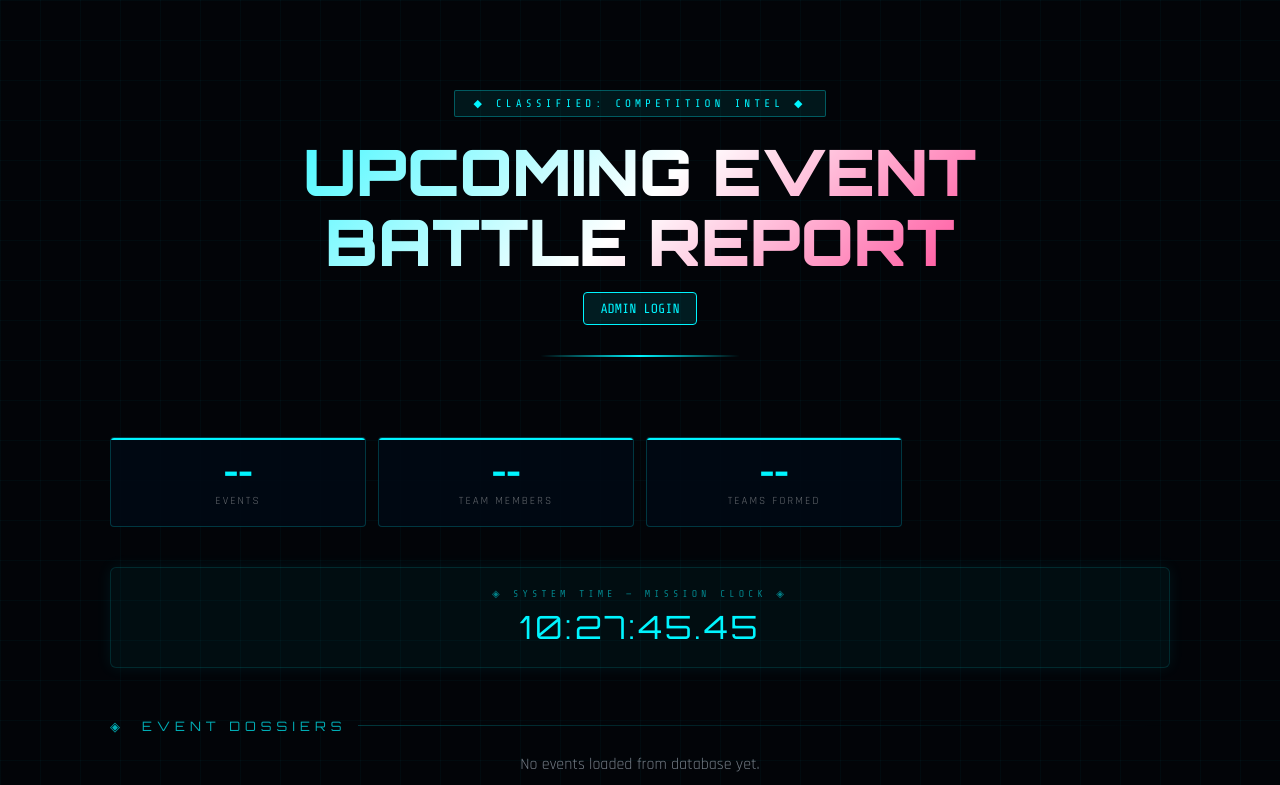
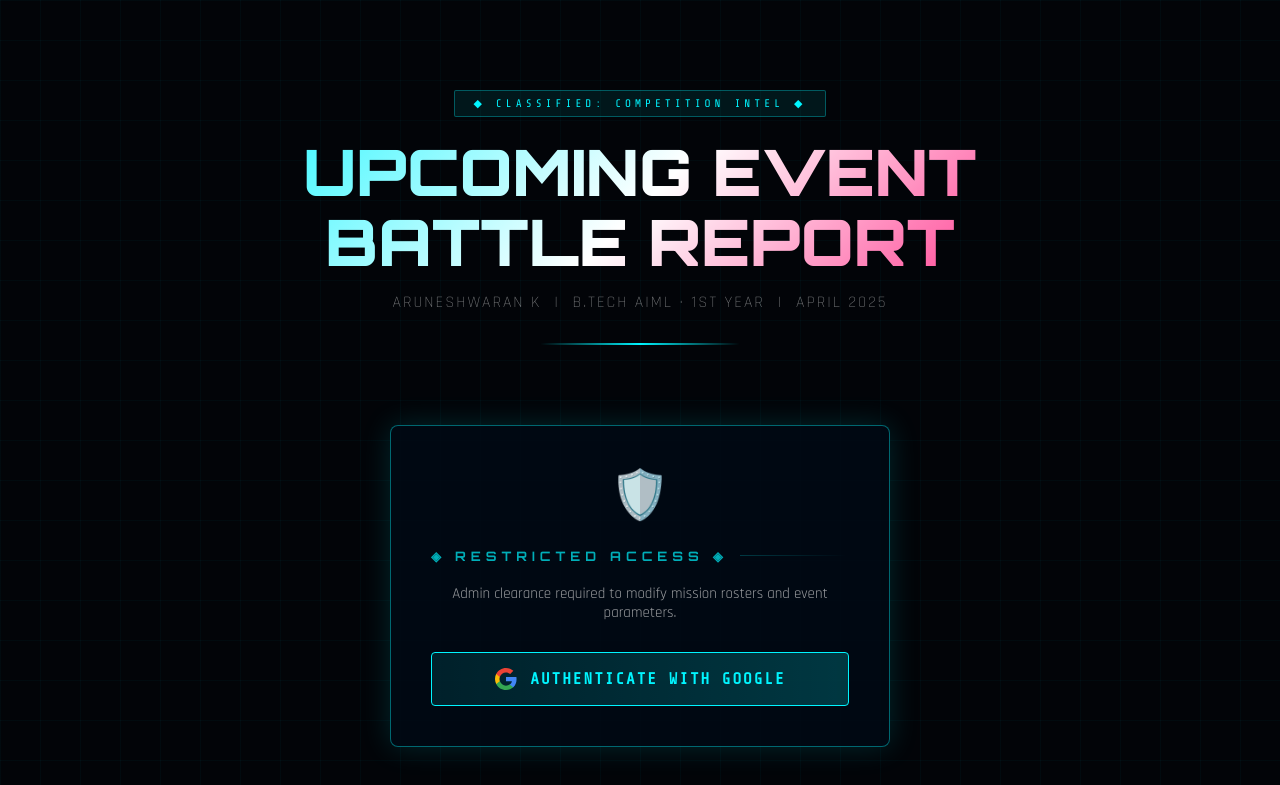
Before and after one commit to Aruneshw/events, a React (Vite) app: page / in a window 1280 px wide. Shown: the top 785 px of the page. Built offline with nearby package versions, Linux system fonts and the light colour scheme.

Commit message:
fixed repo

```diff
--- a/src/App.jsx
+++ b/src/App.jsx
@@ -61,14 +61,63 @@ function App() {
           <div className="header-badge">◆ CLASSIFIED: COMPETITION INTEL ◆</div>
           <h1>UPCOMING EVENT<br/>BATTLE REPORT</h1>
           <div className="header-sub">
-            {session ? (
-              <>USER: {session.user.email} <button onClick={logout} style={{marginLeft: 10}}>LOGOUT</button></>
-            ) : (
-              <button onClick={login}>ADMIN LOGIN</button>
-            )}
+            ARUNESHWARAN K &nbsp;|&nbsp; B.TECH AIML · 1ST YEAR &nbsp;|&nbsp; APRIL 2025
           </div>
           <div className="header-line"></div>
         </header>
+
+        {/* ── AUTHENTICATION GATE ── */}
+        {!session ? (
+          <div style={{
+            background: 'var(--card-bg)',
+            border: '1px solid rgba(0, 245, 255, 0.4)',
+            borderRadius: '8px',
+            padding: '40px',
+            textAlign: 'center',
+            margin: '40px auto',
+            maxWidth: '500px',
+            boxShadow: '0 0 30px rgba(0, 245, 255, 0.15)',
+            animation: 'fadeInUp 0.8s ease both'
+          }}>
+            <div style={{fontSize: '48px', marginBottom: '20px'}}>🛡️</div>
+            <h2 className="section-title" style={{justifyContent: 'center', margin: '0 0 20px 0'}}>◈ RESTRICTED ACCESS ◈</h2>
+            <p style={{color: 'rgba(255,255,255,0.6)', marginBottom: '30px', fontSize: '15px'}}>
+              Admin clearance required to modify mission rosters and event parameters.
+            </p>
+            <button
+              onClick={login}
+              style={{
+                background: 'linear-gradient(90deg, rgba(0,245,255,0.1), rgba(0,245,255,0.2))',
+                border: '1px solid var(--neon-cyan)',
+                padding: '14px 28px',
+                fontSize: '16px',
+                color: 'var(--neon-cyan)',
+                fontWeight: 'bold',
+                letterSpacing: '2px',
+                display: 'flex',
+                alignItems: 'center',
+                justifyContent: 'center',
+                gap: '12px',
+                width: '100%'
+              }}
+            >
+              <svg width="24" height="24" viewBox="0 0 24 24" xmlns="http://www.w3.org/2000/svg">
+                <path d="M22.56 12.25c0-.78-.07-1.53-.2-2.25H12v4.26h5.92c-.26 1.37-1.04 2.53-2.21 3.31v2.77h3.57c2.08-1.92 3.28-4.74 3.28-8.09z" fill="#4285F4"/>
+                <path d="M12 23c2.97 0 5.46-.98 7.28-2.66l-3.57-2.77c-.98.66-2.23 1.06-3.71 1.06-2.86 0-5.29-1.93-6.16-4.53H2.18v2.84C3.99 20.53 7.7 23 12 23z" fill="#34A853"/>
+                <path d="M5.84 14.09c-.22-.66-.35-1.36-.35-2.09s.13-1.43.35-2.09V7.07H2.18C1.43 8.55 1 10.22 1 12s.43 3.45 1.18 4.93l2.85-2.22.81-.62z" fill="#FBBC05"/>
+                <path d="M12 5.38c1.62 0 3.06.56 4.21 1.64l3.15-3.15C17.45 2.09 14.97 1 12 1 7.7 1 3.99 3.47 2.18 7.07l3.66 2.84c.87-2.6 3.3-4.53 6.16-4.53z" fill="#EA4335"/>
+              </svg>
+              AUTHENTICATE WITH GOOGLE
+            </button>
+          </div>
+        ) : (
+          <div style={{textAlign: 'center', marginBottom: '30px', animation: 'fadeIn 0.5s ease'}}>
+            <span style={{color: 'var(--neon-green)', fontFamily: '"Share Tech Mono", monospace', fontSize: '13px', border: '1px solid rgba(57,255,20,0.3)', padding: '6px 16px', borderRadius: '4px', background: 'rgba(57,255,20,0.05)'}}>
+              ✓ CLEARANCE GRANTED: {session.user.email}
+            </span>
+            <button onClick={logout} style={{marginLeft: '15px', padding: '6px 16px', fontSize: '11px', borderColor: 'var(--neon-pink)', color: 'var(--neon-pink)'}}>TERMINATE SESSION</button>
+          </div>
+        )}
 
         <div className="stats-bar">
           <div className="stat-item">
```
